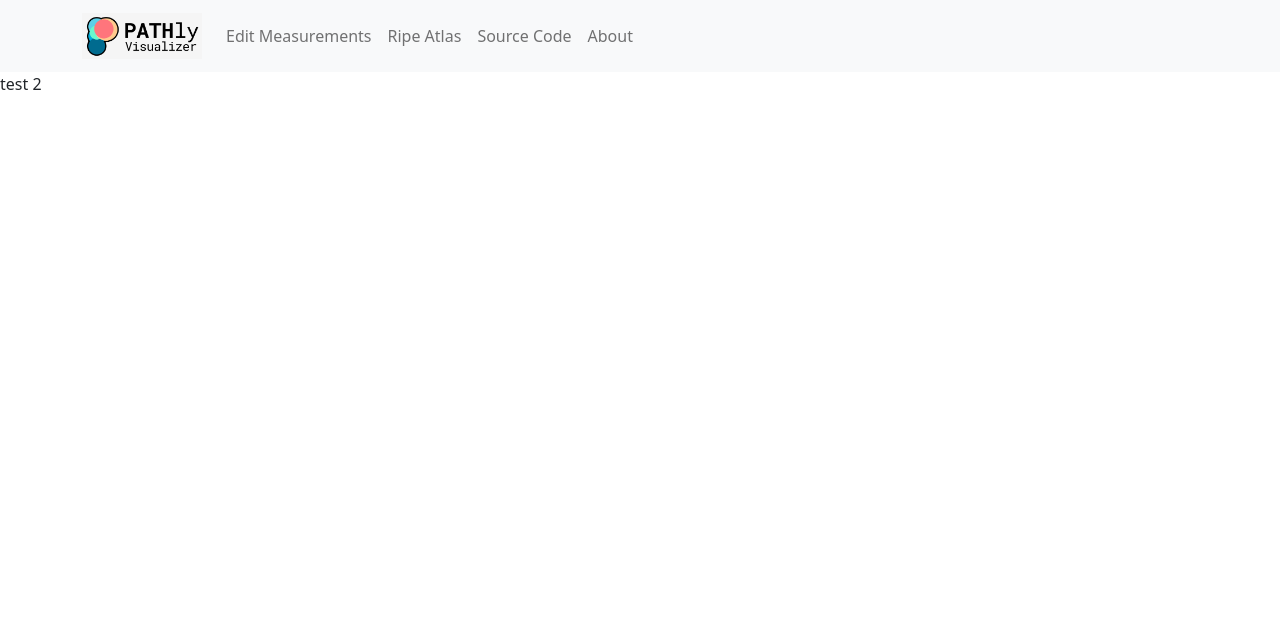
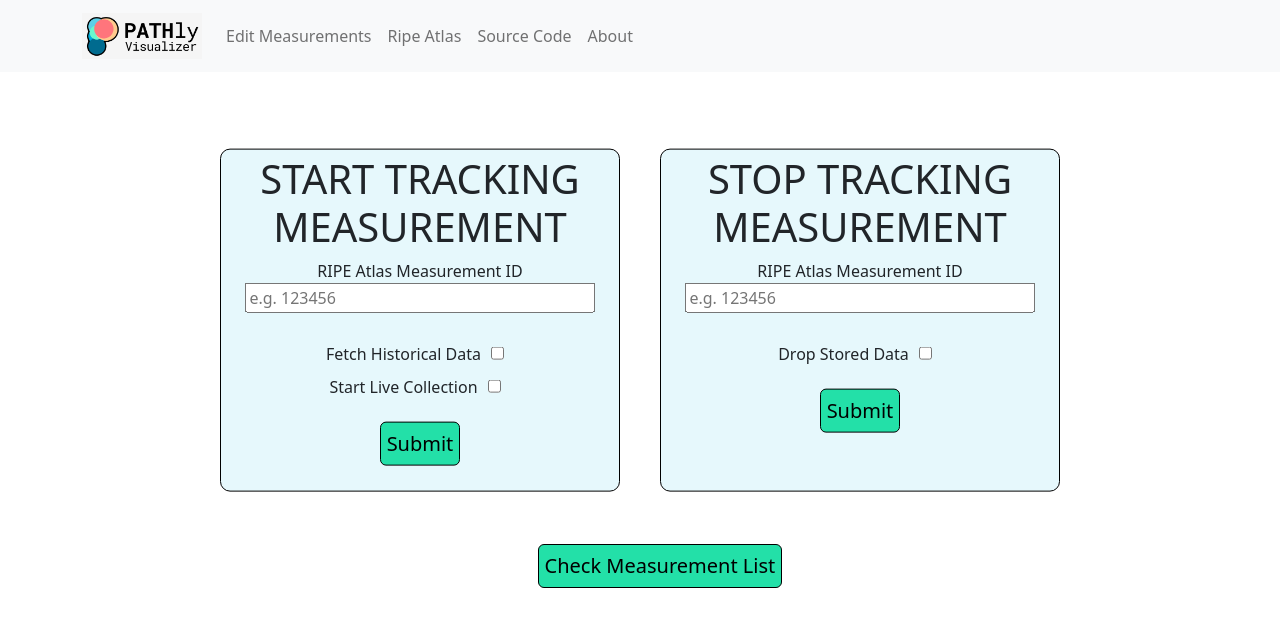
Before and after one commit to fastly/pathly_visualizer, a React (Create React App) app in the folder frontend/: page /edit in a window 1280 px wide. Shown: the top 626 px of the page. Built offline with nearby package versions, Linux system fonts and the light colour scheme.

Commit message:
base for edit measurements page added, waiting on backend for implementation

```diff
--- a/frontend/src/App.css
+++ b/frontend/src/App.css
@@ -15,7 +15,7 @@
   transform: translate(-50%,-50%);
 }
 
-#submitForm {
+.submitForm {
   background-color: #23E0A8;
   border: solid black;
   border-width: 1px;
@@ -114,6 +114,32 @@ input:checked+.slider:before {
   display: flex;
   align-items: center;
   justify-content: center;
+}
+
+/* OTHER FORMS */
+
+.formDiv{
+  text-align: center;
+  background-color: #E6F8FC;
+  border: solid black;
+  border-width: 1px;
+  border-radius: 10px;
+  width: 400px;
+  padding: 5px;
+}
+
+.editMeasurements{
+  display: inline-flex;
+  position: absolute;
+  top: 40%;
+  left: 50%;
+  -ms-transform: translateX(-50%) translateY(-50%);
+  -webkit-transform: translate(-50%,-50%);
+  transform: translate(-50%,-50%);
+}
+
+.editMeasurements > div {
+  margin: 20px;
 }
 
 /* GRAPH */
--- a/frontend/src/components/EditMeasurements.jsx
+++ b/frontend/src/components/EditMeasurements.jsx
@@ -1,6 +1,111 @@
 function EditMeasurements() {
+
+    const startMeasurement = (e) => {
+        e.preventDefault()
+        var form = new FormData(e.target)
+
+        const formObj = {}
+        form.forEach((value, key) => (formObj[key] = value))
+
+        if(formObj.loadHistory === "on"){
+            formObj.loadHistory = true
+        } else {
+            formObj.loadHistory = false
+        }
+
+        if(formObj.startLiveCollection === "on"){
+            formObj.startLiveCollection = true
+        } else {
+            formObj.startLiveCollection = false
+        }
+
+        sendPostRequest(formObj, true)
+    }
+
+    const stopMeasurement = (e) => {
+        e.preventDefault()
+        var form = new FormData(e.target)
+
+        const formObj = {}
+        form.forEach((value, key) => (formObj[key] = value))
+
+        if(formObj.dropStoredData === "on"){
+            formObj.dropStoredData = true
+        } else {
+            formObj.dropStoredData = false
+        }
+
+        sendPostRequest(formObj, false)
+
+    }
+
+    const sendPostRequest = (requestObj, start) => {
+        let fetchUrl = "http://localhost:8080/api/measurement/start"
+        if(!start){
+            fetchUrl = "http://localhost:8080/api/measurement/stop"
+        }
+
+        fetch(fetchUrl, {
+            method: 'POST',
+            headers: {
+                "Content-Type": "application/json"
+            },
+            body: JSON.stringify(requestObj),
+        })
+        .then((response) => response.json())
+        .then((data) => {
+            console.log(data)
+        })
+        .catch((error) => {
+            console.error(error)
+        })
+    }
+
+    const getMeasurements = () => {
+        let fetchUrl = "http://localhost:8080/api/measurement/list"
+        fetch(fetchUrl)
+        .then((response) => response.json)
+        .then((data) => {
+            console.log(data)
+        })
+        .catch((error) => {
+            console.error(error)
+        })
+    }
+
     return(
-        <p>test 2</p>
+        <>
+        <div className="editMeasurements">
+            <div className="formDiv">
+                <form onSubmit={startMeasurement}>
+                    <h1>START TRACKING MEASUREMENT</h1>
+                    <label for="measurementId">RIPE Atlas Measurement ID</label>
+                    <input name="measurementId" placeholder="e.g. 123456" style={{width: "90%"}} required></input>
+                    <br/><br/>
+                    <label for="loadHistory">Fetch Historical Data</label>
+                    <input name="loadHistory" type={"checkbox"} style={{margin: 10}}></input>
+                    <br/>
+                    <label for="startLiveCollection">Start Live Collection</label>
+                    <input name="startLiveCollection" type={"checkbox"} style={{margin: 10}}></input>
+                    <br/>
+                    <button className="submitForm" type="submit">Submit</button>
+                </form>
+            </div>
+            <div className="formDiv">
+                <form onSubmit={stopMeasurement}>
+                    <h1>STOP TRACKING MEASUREMENT</h1>
+                    <label for="measurementId">RIPE Atlas Measurement ID</label>
+                    <input name="measurementId" placeholder="e.g. 123456" style={{width: "90%"}} required></input>
+                    <br/><br/>
+                    <label for="dropStoredData">Drop Stored Data</label>
+                    <input name="dropStoredData" type={"checkbox"} style={{margin: 10}}></input>
+                    <br/>
+                    <button className="submitForm" type="submit">Submit</button>
+                </form>
+            </div>
+        </div>
+        <button className="submitForm" type="button" style={{position: "absolute", top: "60%", left: "37%"}} onClick={getMeasurements}>Check Measurement List</button>
+        </>
     )
 }
 
--- a/frontend/src/components/Home.jsx
+++ b/frontend/src/components/Home.jsx
@@ -189,7 +189,7 @@ function Home() {
                 </label>
                 <p>ASN Colors</p>
             </div>
-            <button id="submitForm" type="submit">Visualize</button>
+            <button className="submitForm" type="submit">Visualize</button>
             </form>
         </div>
         <div id="graphArea">
```
